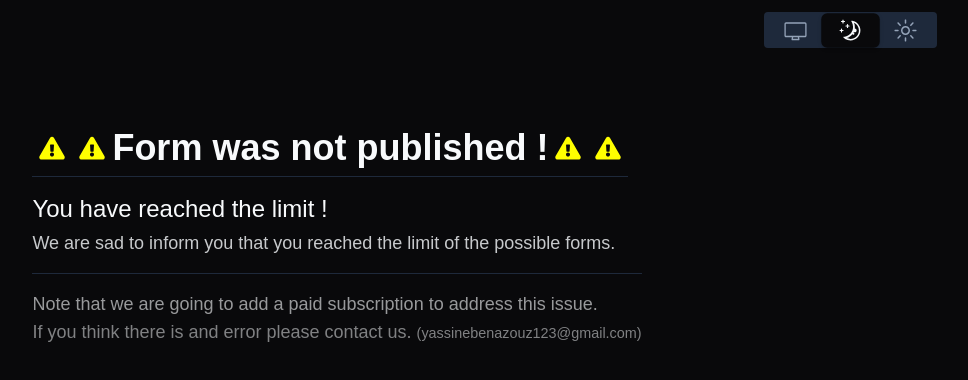
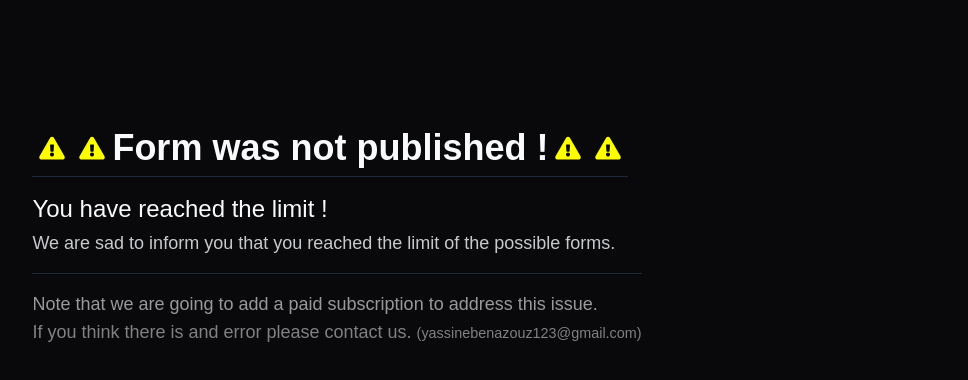
Before and after one commit to benAzouzYassin/Form-Builder, a Next.js app: page /limitErr in a window 1280 px wide. Shown: the top 380 px of the page, without its empty margins (303-1271 px from the left). Built offline with nearby package versions, Linux system fonts and the light colour scheme.

Commit message:
style</form/[id]>: removing the theme switcher and centering the form

```diff
--- a/app/form/[formId]/Form.tsx
+++ b/app/form/[formId]/Form.tsx
@@ -27,7 +27,7 @@ export default function Form({ formSchema, formId }: { formSchema: string, formI
         }
     }
 
-    return <form onSubmit={() => setIsLoading(true)} action={clientAction} className="lg:w-[600px] w-full mt-10 lg:mt-0  gap-4 shadow-xl lg:border-2 rounded-lg lg:p-5  flex flex-col  mx-auto min-h-[70vh] h-fit overflow-hidden">
+    return <form onSubmit={() => setIsLoading(true)} action={clientAction} className="lg:w-[600px] border p-[20px] border-white/20  translate-y-[50px] lg:translate-y-[100px] w-full  lg:mt-0  gap-4 shadow-xl lg:border-2 rounded-lg lg:p-5  flex flex-col  mx-auto min-h-[70vh] h-fit overflow-hidden">
         <input type="text" className="hidden" name="formId" readOnly value={formId} />
         {schema.map((elem, index) => <FormElement element={elem} key={index} />)}
         {error && <p className="text-red-500">something wrong happened. </p>}
--- a/app/form/[formId]/page.tsx
+++ b/app/form/[formId]/page.tsx
@@ -13,7 +13,7 @@ export default async function Page({ params }: { params: { formId: string } }) {
 
     newVisit(params.formId)
 
-    return <main className="flex px-2 lg:px-0  flex-col pb-20 overflow-x-hidden ">
+    return <main className="flex px-2 lg:px-0 min-h-[100vh] flex-col pb-20 overflow-x-hidden ">
         <div className="w-full">
             <ThemeSwitcher />
         </div>
--- a/components/ThemeSwitcher.tsx
+++ b/components/ThemeSwitcher.tsx
@@ -17,11 +17,11 @@ const ThemeSwitcher = () => {
 
     return (
         <>
-            {mounted && <Tabs defaultValue={theme} className=" lg:block hidden w-fit lg:ml-auto mr-auto ml-2 lg:mr-10 h-fit ">
+            {mounted && <Tabs defaultValue={theme} className="hidden opacity-0 lg:block w-fit lg:ml-auto mr-auto ml-2 lg:mr-10 h-fit ">
                 <TabsList className='rounded-sm ml-auto mt-3 '>
-                    <TabsTrigger onClick={() => setTheme("system")} className='py-1 px-3 scale-150 mx-2 rounded-sm' value="system"><DesktopIcon /></TabsTrigger>
-                    <TabsTrigger onClick={() => setTheme("dark")} className='py-1 px-3 scale-150 mx-2 rounded-sm' value="dark"><MoonIcon /></TabsTrigger>
-                    <TabsTrigger onClick={() => setTheme("ligh")} className='py-1 px-3 scale-150 mx-2 rounded-sm' value="light"><SunIcon /></TabsTrigger>
+                    <TabsTrigger onClick={() => setTheme("system")} className=' opacity-0  py-1 px-3 scale-150 mx-2 rounded-sm' value="system"><DesktopIcon /></TabsTrigger>
+                    <TabsTrigger onClick={() => setTheme("dark")} className=' opacity-0  py-1 px-3 scale-150 mx-2 rounded-sm' value="dark"><MoonIcon /></TabsTrigger>
+                    <TabsTrigger onClick={() => setTheme("ligh")} className=' opacity-0 py-1 px-3 scale-150 mx-2 rounded-sm' value="light"><SunIcon /></TabsTrigger>
                 </TabsList>
 
             </Tabs>}
```
